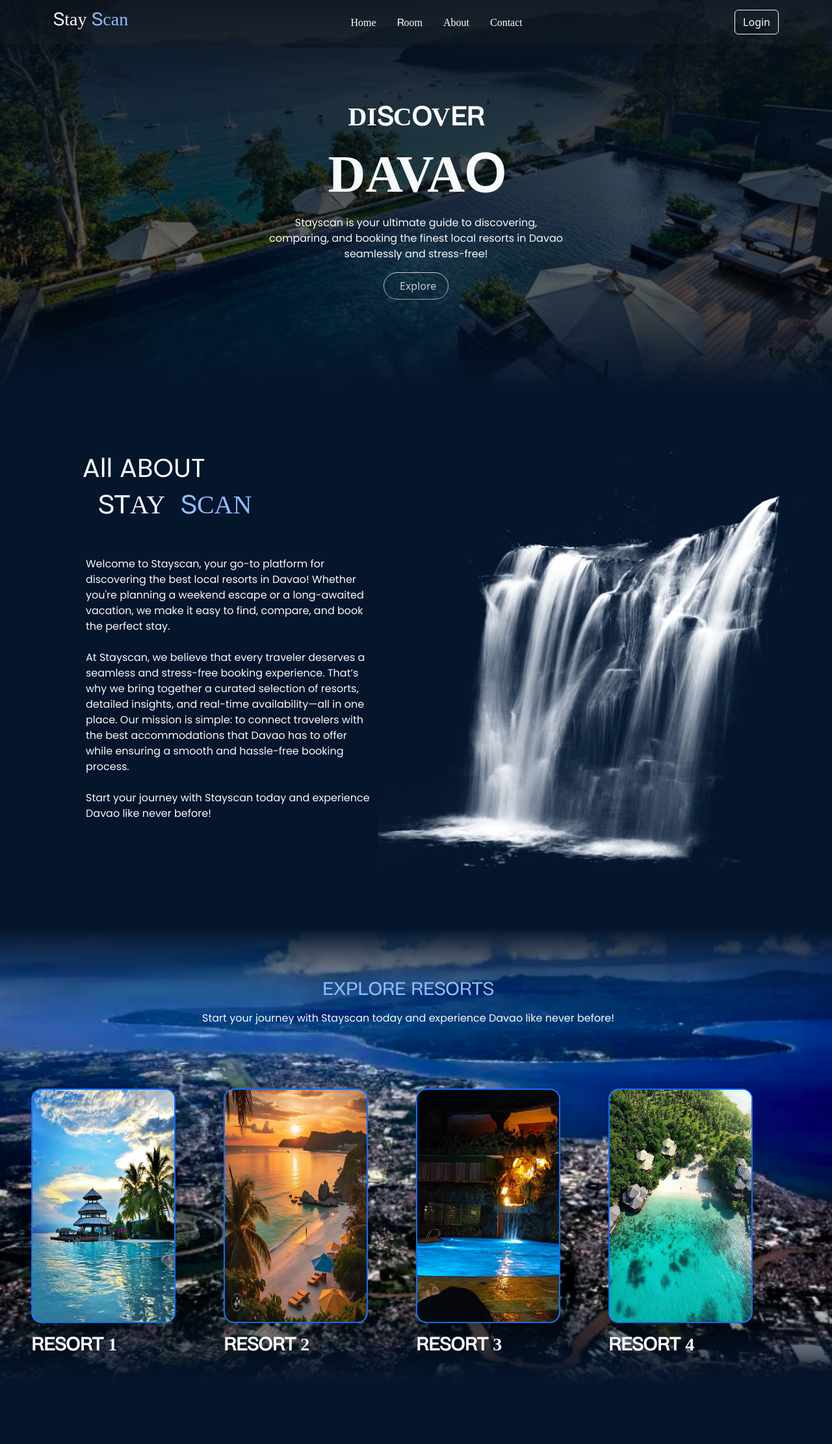
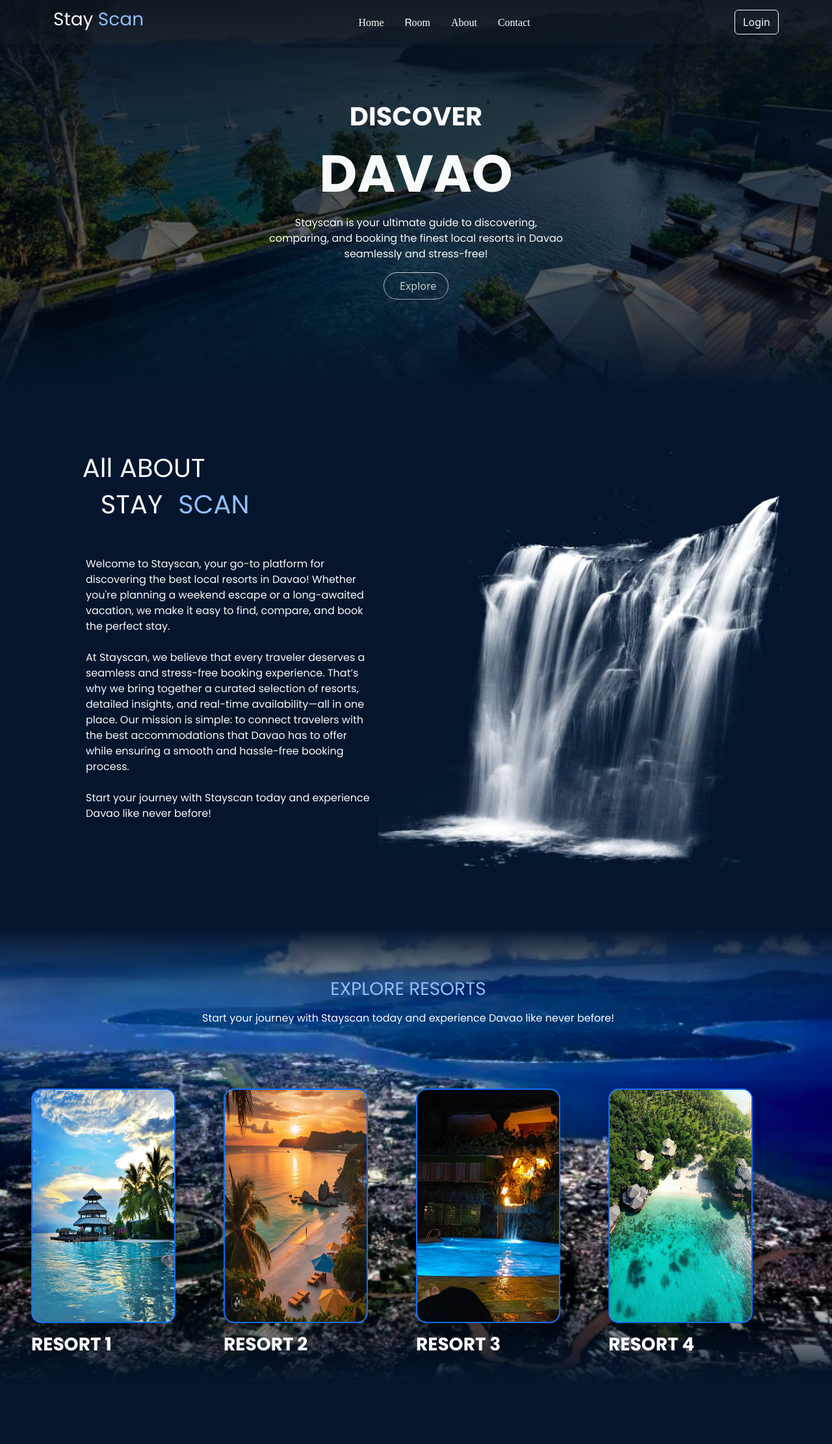
Before and after one commit to Xzilleon2/The-Tresor, a PHP site: page / in a window 1280 px wide. Shown: the top 2222 px of the page at 65% size. Run offline with PHP 8.4, Linux system fonts and the light colour scheme.

Commit message:
Changing the fonts

```diff
--- a/Resources/styles/Style.css
+++ b/Resources/styles/Style.css
@@ -93,7 +93,7 @@ body p{
     font-family: 'Poppins';
 }
 body h1,h2,h3,h4,h5,h6{
-    font-family: 'Body-Grotesque';
+    font-family: 'Poppins';
 }
 body a{
     font-family: 'Body-Grotesque';
--- a/index.php
+++ b/index.php
@@ -62,8 +62,8 @@ if (isset($_SESSION['email']) && isset($_SESSION['password'])) {
     <div class="container-fluid d-flex flex-column align-items-center justify-content-center
      text-center text-light p-0 m-0" id="banner">
         <div class="container">
-            <h1 class="display-6 fw-bold m-3" id="discover">DISCOVER</h1>
-            <h1 class="display-1 fw-bold m-3" id="davao">DAVAO</h1>
+            <h1 class="display-6 fw-bold m-3" id="AboutContent">DISCOVER</h1>
+            <h1 class="display-1 fw-bold m-3" id="AboutContent">DAVAO</h1>
             <p class="fs-6 px-3 m-3">
                 Stayscan is your ultimate guide to discovering, <br>
                 comparing, and booking the finest local resorts in Davao<br>
```
